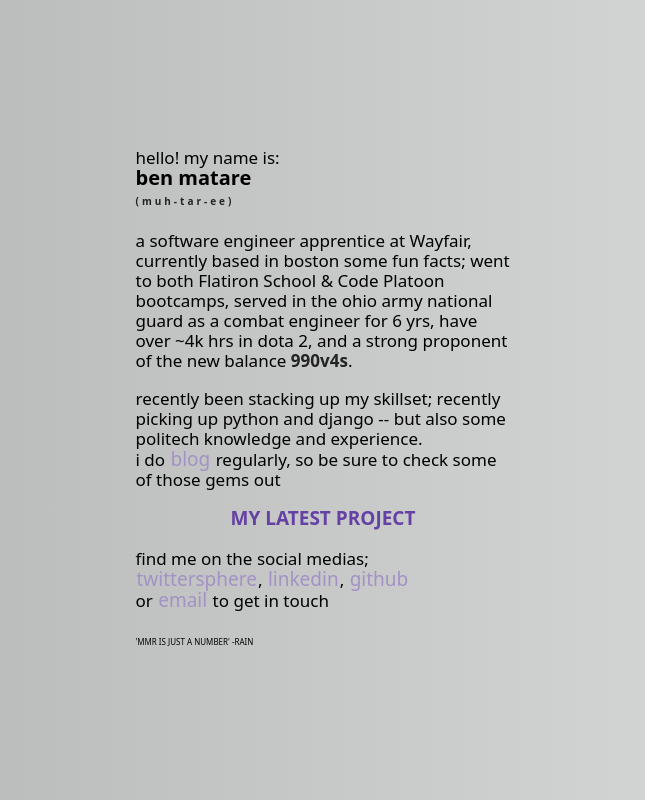
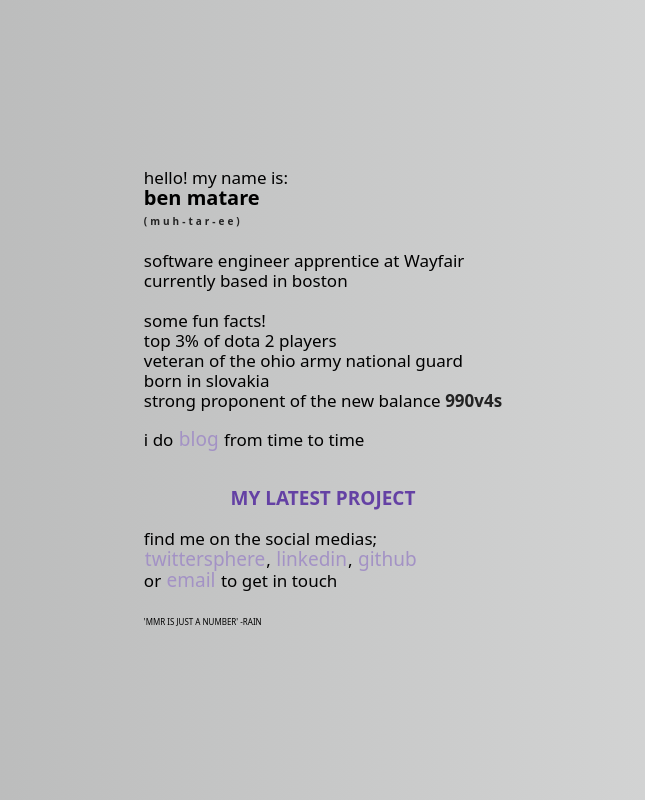
Before and after one commit to benamatare/benamatare.github.io, a plain HTML site: page index.html in a window 1280 px wide. Shown: the whole page, without its empty margins (317-962 px from the left). Drawn offline with Linux system fonts and the light colour scheme.

Commit message:
july updates, reformatting

```diff
--- a/index.html
+++ b/index.html
@@ -18,20 +18,18 @@
           <span id="explain">(muh-tar-ee)</span>
           <br />
           <br />
-          a software engineer apprentice at Wayfair, currently based in boston
-          some fun facts;
-          went to both Flatiron School & Code Platoon bootcamps,
-          served in the ohio army national guard as a combat engineer for 6 yrs,
-          have over ~4k hrs in dota 2,
-          and a strong proponent of the new balance
-          <span id="newbie">990v4s</span>.
+          software engineer apprentice at Wayfair <br />
+          currently based in boston <br /> <br />
+          some fun facts! <br />
+          top 3% of dota 2 players  <br />
+          veteran of the ohio army national guard  <br />
+          born in slovakia <br />
+          strong proponent of the new balance <span id="newbie">990v4s</span>
         </p>
         <p id="p2">
-          recently been stacking up my skillset; recently picking up python and
-          django -- but also some politech knowledge and experience.<br />
-          i do <a href="https://medium.com/@a_matare">blog</a> regularly, so be
-          sure to check some of those gems out
+          i do <a href="https://medium.com/@a_matare">blog</a> from time to time
         </p>
+        <br />
         <span id="proj">
           <h2>
             <a id="proj" href="https://github.com/benamatare/twitch"
```
